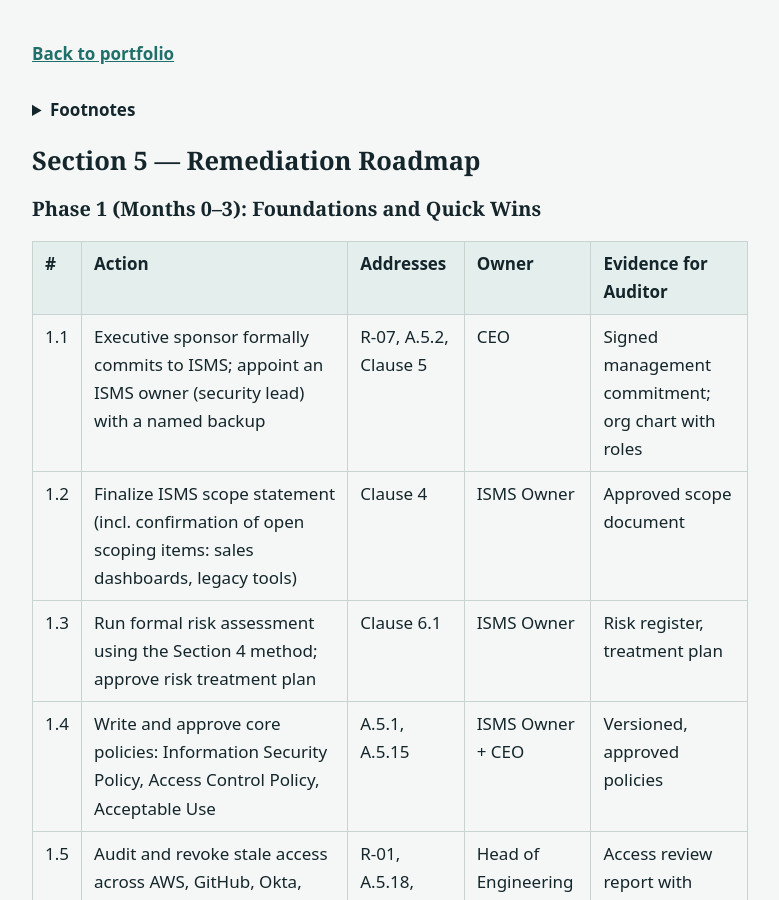
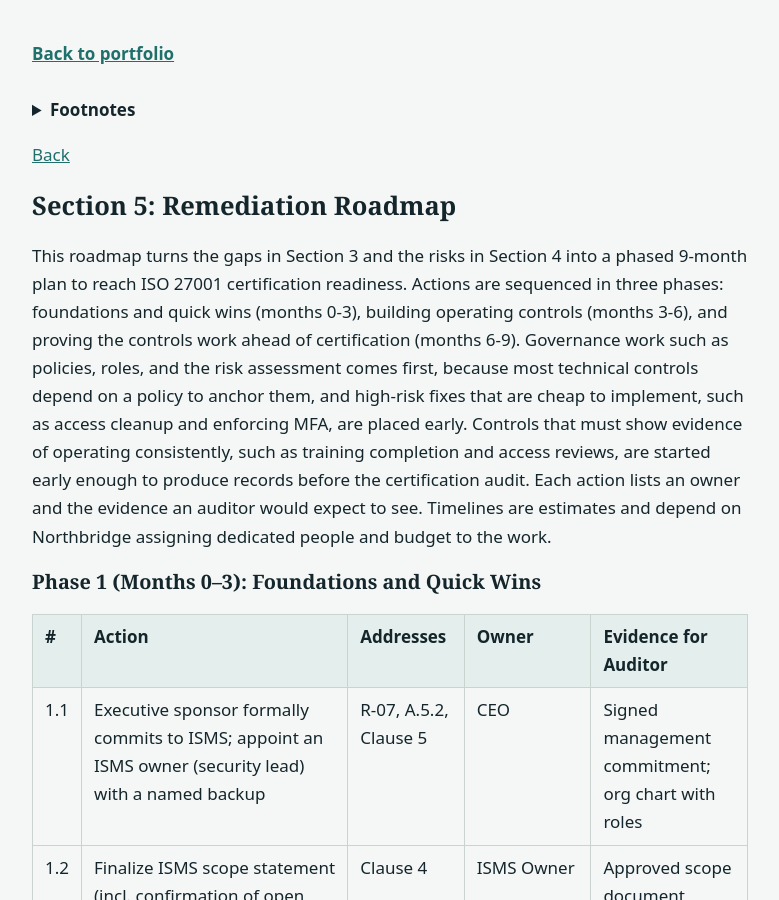
Before and after one commit to krens22/GRC-project-portfolio, a Jekyll site: the page built from ISO-42001/Northbridge-Analytics/05-remediation-roadmap.md, in a window 1280 px wide and 900 px high. Shown: the whole window, without its empty margins (250-1029 px from the left). Built offline with Jekyll 4.4.1, drawn with Linux system fonts in a browser that asks for light colours; our own code applies the rules of GitHub Pages for plain Markdown files.

Commit message:
Revise Section 5 of the Remediation Roadmap
Updated formatting and content structure for clarity.

```diff
--- a/ISO-42001/Northbridge-Analytics/05-remediation-roadmap.md
+++ b/ISO-42001/Northbridge-Analytics/05-remediation-roadmap.md
@@ -23,8 +17,11 @@ Residual risk: the score after the fix is in place
 </details>
 
 
-## Section 5 — Remediation Roadmap
+[Back](./)
 
+## Section 5: Remediation Roadmap
+
+This roadmap turns the gaps in Section 3 and the risks in Section 4 into a phased 9-month plan to reach ISO 27001 certification readiness. Actions are sequenced in three phases: foundations and quick wins (months 0-3), building operating controls (months 3-6), and proving the controls work ahead of certification (months 6-9). Governance work such as policies, roles, and the risk assessment comes first, because most technical controls depend on a policy to anchor them, and high-risk fixes that are cheap to implement, such as access cleanup and enforcing MFA, are placed early. Controls that must show evidence of operating consistently, such as training completion and access reviews, are started early enough to produce records before the certification audit. Each action lists an owner and the evidence an auditor would expect to see. Timelines are estimates and depend on Northbridge assigning dedicated people and budget to the work.
 ### Phase 1 (Months 0–3): Foundations and Quick Wins
 
 | # | Action | Addresses | Owner | Evidence for Auditor |
```
Also changed, not shown: other parts of ISO-42001/Northbridge-Analytics/05-remediation-roadmap.md (+0 -6 lines).
